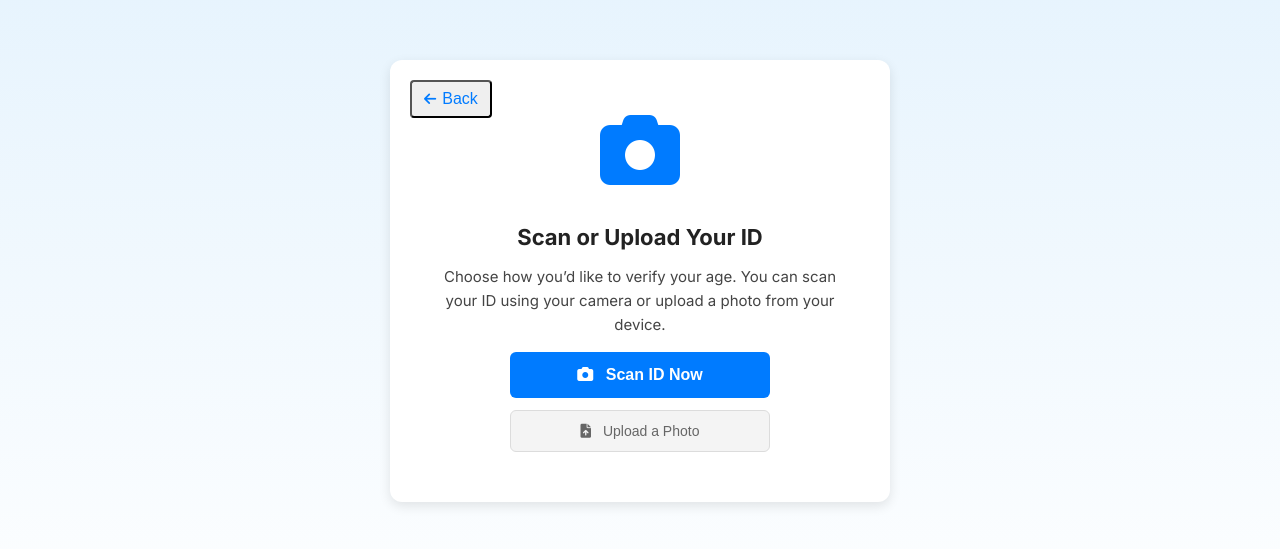
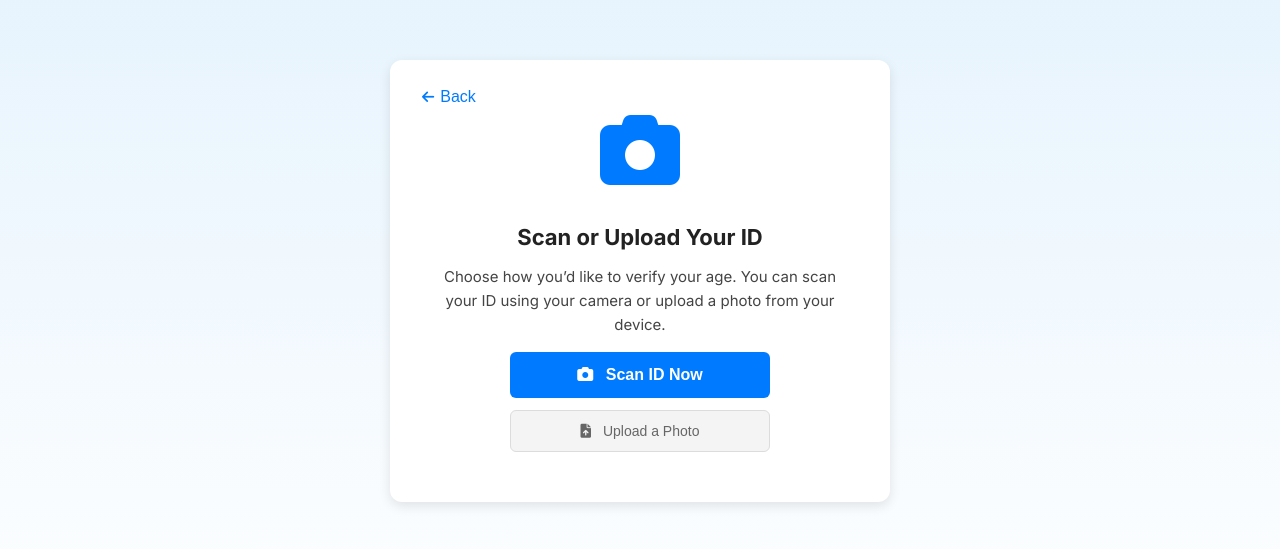
Before and after one commit to viviannna/ageguardian, a plain HTML site: page public/govid/photo_option.html in a window 1280 px wide. Shown: the part 119-668 px from the top of the page. Drawn offline with Linux system fonts and the light colour scheme.

Commit message:
Fix back button styling

```diff
--- a/public/govid/photo_option.html
+++ b/public/govid/photo_option.html
@@ -17,13 +17,7 @@
 <body>
   <div class="container">
 
-    <!-- Old back button -->
-    <!-- <a href="intro.html" class="back-button">
-      <i class="fas fa-arrow-left"></i> <span>Back</span>
-    </a>
- -->
-
-    <button class="back-button" id="back-button" type="button">
+    <button class="custom-back-button" id="back-button" type="button">
       <i class="fas fa-arrow-left"></i> <span>Back</span>
     </button>
 
@@ -31,6 +25,11 @@
       <i class="fas fa-camera" style="font-size: 80px; color: #007bff; margin-bottom: 20px;"></i>
       <h1>Scan or Upload Your ID</h1>
       <p>Choose how you’d like to verify your age. You can scan your ID using your camera or upload a photo from your device.</p>
+<!--
+      <div class="assurance-text">
+        <i class="fas fa-lock"></i>
+        <span>Your data will be securely stored and deleted immediately after the verification process is complete. In compliance with local laws, we will not share your data with 3rd party data brokers</span>
+      </div> -->
 
       <div class="button-container">
         <button class="blue_button" id="scan-button" type="button">
--- a/public/govid/styles.css
+++ b/public/govid/styles.css
@@ -121,6 +121,33 @@ p {
   text-decoration: underline;
 }
 
+/* Fix back button issues */
+.custom-back-button {
+  position: absolute;
+  top: 20px;
+  left: 20px;
+  font-size: 16px;
+  font-weight: 500;
+  color: #007bff; /* Or your preferred blue color */
+  text-decoration: none;
+  display: inline-flex;
+  align-items: center;
+  gap: 6px;
+  padding: 8px 12px;
+  border-radius: 4px;
+  border: none;
+  background-color: transparent; /* No background */
+  cursor: pointer; /* Ensures it looks clickable */
+}
+
+.custom-back-button i {
+  font-size: 14px;
+}
+
+.custom-back-button:hover {
+  text-decoration: underline; /* Underline on hover */
+}
+
 .privacy-text {
   font-size: 12px;
   color: #888;
```
